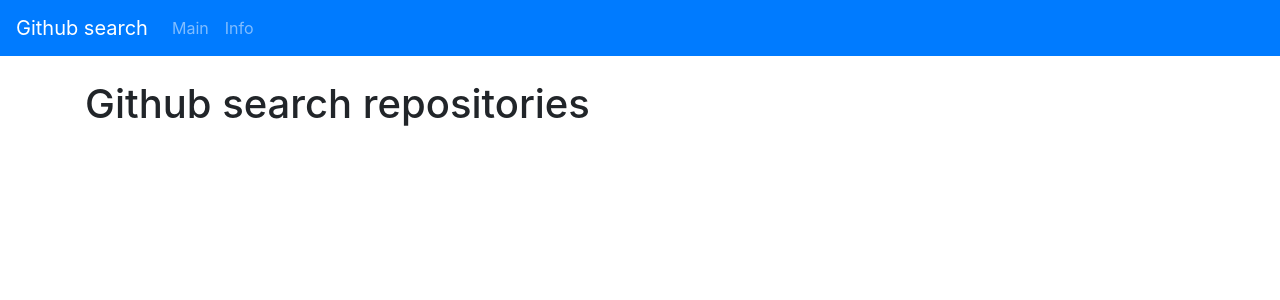
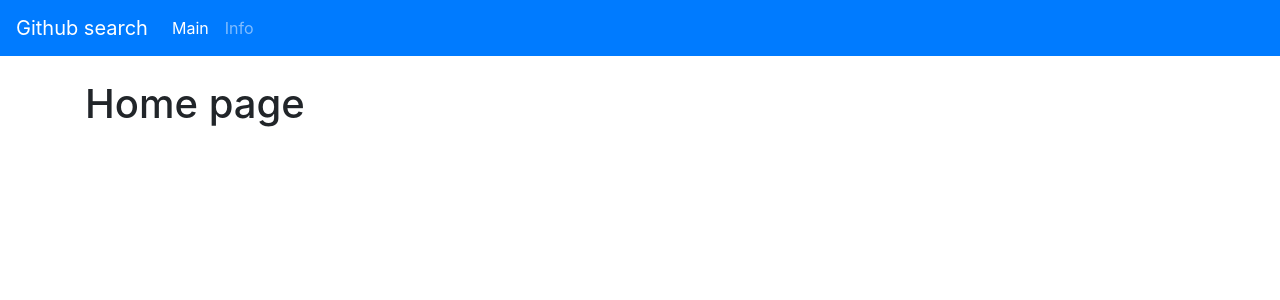
Before and after one commit to ShotAlex/github_search_repositories, a React (Create React App) app: page / in a window 1280 px wide. Shown: the top 300 px of the page. Built offline with nearby package versions, Linux system fonts and the light colour scheme.

Commit message:
feat: add routing

```diff
--- a/package.json
+++ b/package.json
@@ -10,6 +10,7 @@
     "node-sass": "^4.14.1",
     "react": "^17.0.1",
     "react-dom": "^17.0.1",
+    "react-router-dom": "^5.2.0",
     "react-scripts": "4.0.1",
     "web-vitals": "^0.2.4"
   },
--- a/src/App/App.js
+++ b/src/App/App.js
@@ -1,14 +1,23 @@
 import NavBar from '../components/NavBar/NavBar'
+import {BrowserRouter, Route, Switch} from 'react-router-dom'
+import Home from '../pages/Home'
+import About from "../pages/About";
+import Profile from "../pages/Profile";
+
 
 
 function App() {
   return (
-    <>
+    <BrowserRouter>
       <NavBar/>
       <div className="container pt-4">
-        <h1>Github search repositories</h1>
+        <Switch>
+          <Route path='/' exact  component={Home} />
+          <Route path='/about' component={About} />
+          <Route path='/profile/:name' component={Profile} />
+        </Switch>
       </div>
-    </>
+    </BrowserRouter>
   );
 }
 
--- a/src/components/NavBar/NavBar.js
+++ b/src/components/NavBar/NavBar.js
@@ -1,4 +1,5 @@
 import React from 'react';
+import {NavLink} from 'react-router-dom'
 
 const NavBar = () => {
   return (
@@ -8,10 +9,10 @@
       </div>
       <ul className='navbar-nav'>
         <li className='nav-item'>
-          <a href="#" className='nav-link'>Main</a>
+          <NavLink exact to='/' className='nav-link'>Main</NavLink>
         </li>
         <li className='nav-item'>
-          <a href="#" className='nav-link'>Info</a>
+          <NavLink to='/about' className='nav-link'>Info</NavLink>
         </li>
       </ul>
     </nav>
```
Also changed, not shown: 1 other file (tests, documents, lock files or other folders).
